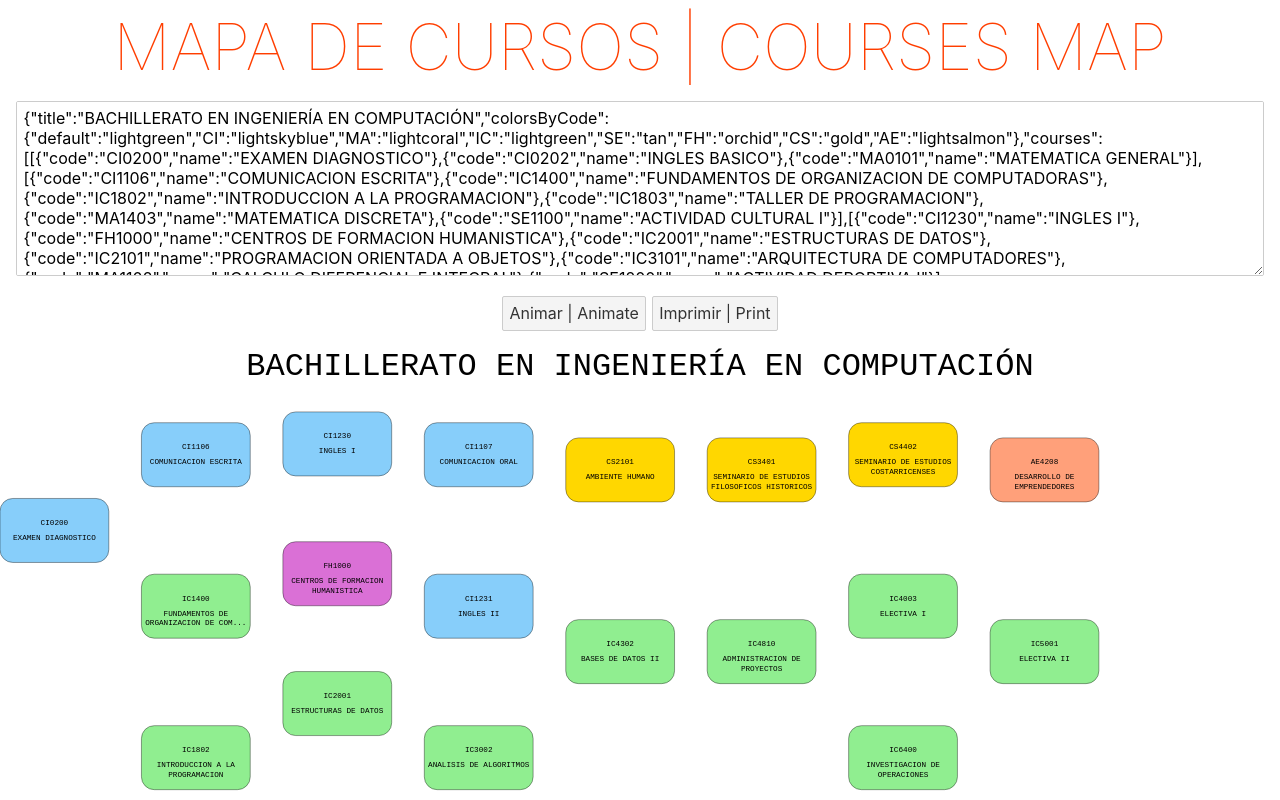
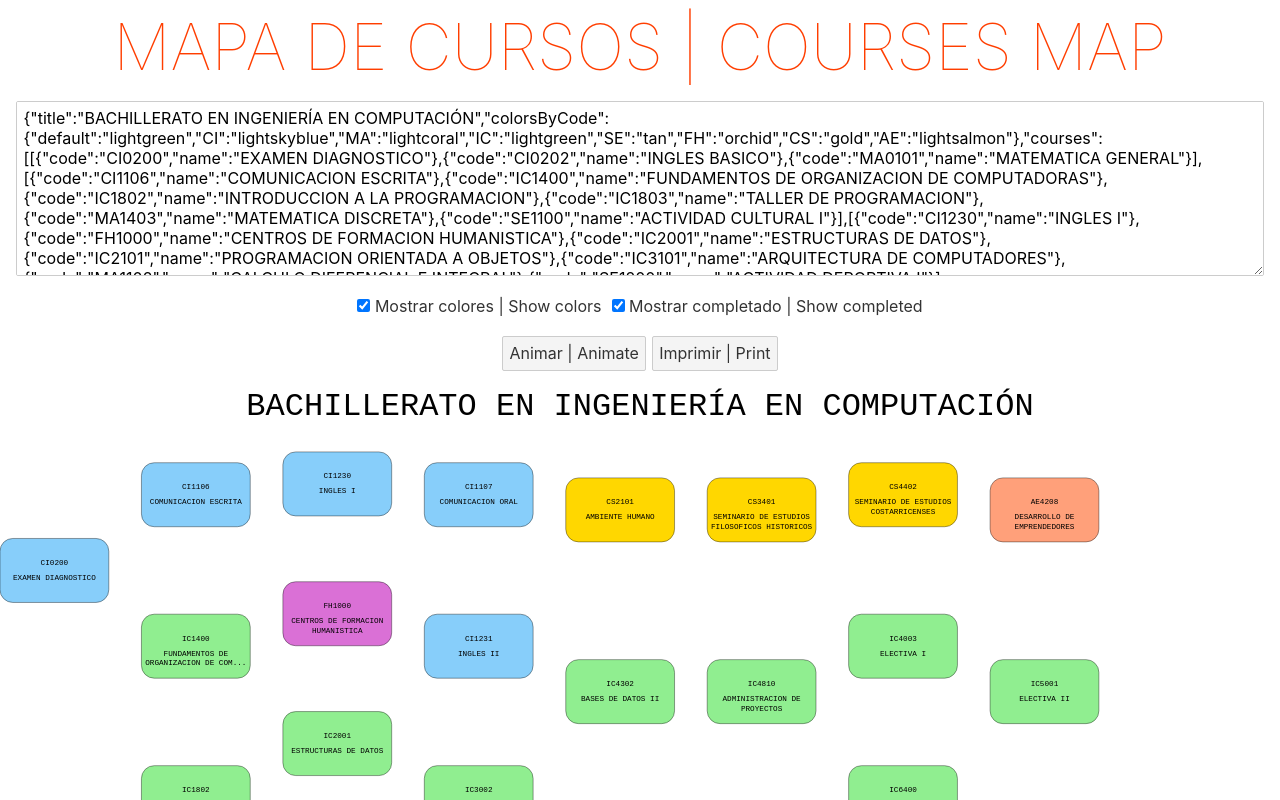
Before and after one commit to davr59/curriculum-map, a Svelte app: page / in a window 1280 px wide. Shown: the top 800 px of the page. Built offline with nearby package versions, Linux system fonts and the light colour scheme.

Commit message:
refactor

```diff
--- a/src/App.svelte
+++ b/src/App.svelte
@@ -1,5 +1,5 @@
 <script>
-  import { onMount } from "svelte";
+  import { afterUpdate, onMount } from "svelte";
   import * as d3 from "d3";
   import data from "./data.json";
 
@@ -7,6 +7,8 @@
   let svg;
   let textAreaJson;
   const initialTextAreaJson = JSON.stringify(data);
+  let isColoredEnabled;
+  let isCompletedEnabled;
 
   const fontFamily = "monospace";
   const maxLabelLength = 22;
@@ -33,7 +35,24 @@
   const nameBX = elementWidth / 2;
   const nameBY = (elementHeight / 3) * 2;
 
-  function updateMap(isAnimated = true) {
+  onMount(async () => {
+    textAreaJson = initialTextAreaJson;
+    isColoredEnabled = true;
+    isCompletedEnabled = true;
+    svg = buildSvg();
+  });
+
+  afterUpdate(() => {
+    refreshMap();
+  });
+
+  function buildSvg() {
+    const mapNode = d3.select(map);
+    mapNode.style("width", "100vw").style("height", "100vh");
+    return mapNode.append("svg").attr("viewBox", "0 0 100 75");
+  }
+
+  function refreshMap() {
     const data = JSON.parse(textAreaJson);
     drawTitle(svg, data.title);
 
@@ -86,7 +105,7 @@
 
   function buildRectColor(code, colorsByCode) {
     let defaultColor = "white";
-    if (!code || !colorsByCode) {
+    if (!isColoredEnabled || !code || !colorsByCode) {
       return defaultColor;
     }
     if (colorsByCode.default) {
@@ -159,27 +178,9 @@
     }
   }
 
-  function onTextAreaChange() {
-    updateMap();
-  }
-
-  function animate() {}
-
   function print() {
     window.print();
   }
-
-  function buildSvg() {
-    const mapNode = d3.select(map);
-    mapNode.style("width", "100vw").style("height", "100vh");
-    return mapNode.append("svg").attr("viewBox", "0 0 100 75");
-  }
-
-  onMount(async () => {
-    textAreaJson = initialTextAreaJson;
-    svg = buildSvg();
-    updateMap();
-  });
 </script>
 
 <style>
@@ -203,8 +204,16 @@
   button {
     margin: 0 0 16px 0;
   }
-  .buttonAnimate {
-    margin-right: 1px;
+  .separatorButton {
+    margin-left: 1px;
+  }
+  .separatorCheckBox {
+    margin-left: 10px;
+  }
+  .divCheckBox {
+    display: flex;
+    justify-content: center;
+    margin: 0 0 16px 0;
   }
   .divMap {
   }
@@ -223,14 +232,25 @@
     <form>
       <h1>MAPA DE CURSOS | COURSES MAP</h1>
       <div class={'divTextArea'}>
-        <textarea
-          placeholder="JSON"
-          rows="8"
-          bind:value={textAreaJson}
-          on:keyup={onTextAreaChange} />
+        <textarea placeholder="JSON" rows="8" bind:value={textAreaJson} />
       </div>
-      <button class="buttonAnimate" on:click={animate}>Animar | Animate</button>
-      <button on:click={print}>Imprimir | Print</button>
+      <div class="divCheckBox">
+        <label>
+          <input type="checkbox" bind:checked={isColoredEnabled} />
+          Mostrar colores | Show colors
+        </label>
+        <label>
+          <input
+            class="separatorCheckBox"
+            type="checkbox"
+            bind:checked={isCompletedEnabled} />
+          Mostrar completado | Show completed
+        </label>
+      </div>
+      <button type="button" on:click={refreshMap}>Animar | Animate</button>
+      <button type="button" class="separatorButton" on:click={print}>
+        Imprimir | Print
+      </button>
     </form>
   </div>
   <div class={'divMap'}>
```
